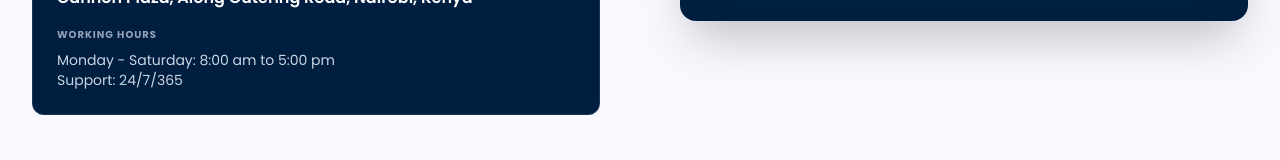
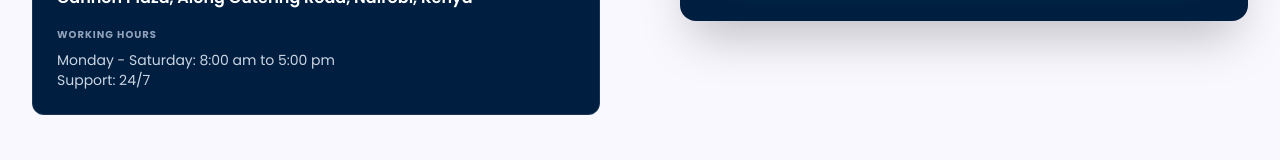
Before and after one commit to Ciamuthama/bonkelinksfiber, a React (Vite) app: page /support in a window 1280 px wide. Shown: the part 746-906 px from the top of the page. Built offline with nearby package versions, Linux system fonts and the light colour scheme.

Commit message:
updated support time

```diff
--- a/src/components/SupportSection.tsx
+++ b/src/components/SupportSection.tsx
@@ -81,7 +81,7 @@ variants={fadeInUpVariants}
                 <div>
                   <p className="text-[10px] font-bold text-slate-400 uppercase tracking-widest mb-2">Working Hours</p>
                   <p className="text-slate-300 text-sm ">Monday - Saturday: 8:00 am to 5:00 pm</p>
-                  <p className="text-slate-300 text-sm ">Support: 24/7/365</p>
+                  <p className="text-slate-300 text-sm ">Support: 24/7</p>
                 </div>
               </motion.div>
             </div>
```
